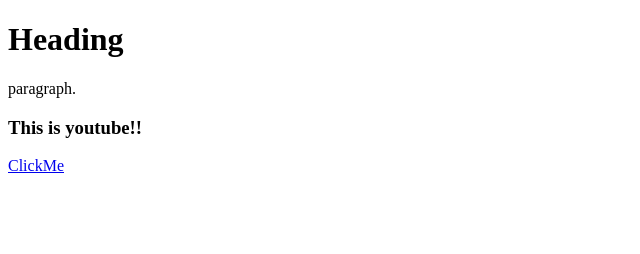
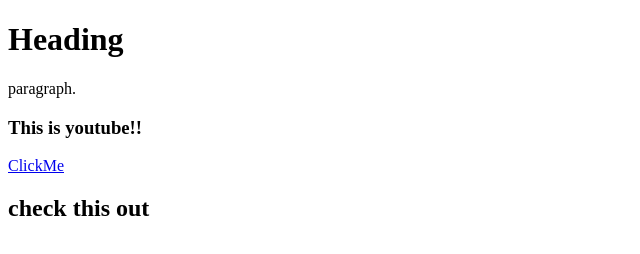
Before and after one commit to ch-neha/html, a plain HTML site: page index.html in a window 1280 px wide. Shown: the whole page, without its empty margins (0-640 px from the left). Drawn offline with Linux system fonts and the light colour scheme.

Commit message:
Update index.html

```diff
--- a/index.html
+++ b/index.html
@@ -11,5 +11,7 @@
   <h3>This is youtube!!</h3>
   <a href="https://www.youtube.com/">ClickMe</a>
 
+  <h2 title="hehe"> check this out</h2>
+
 </body>
 </html>
```
